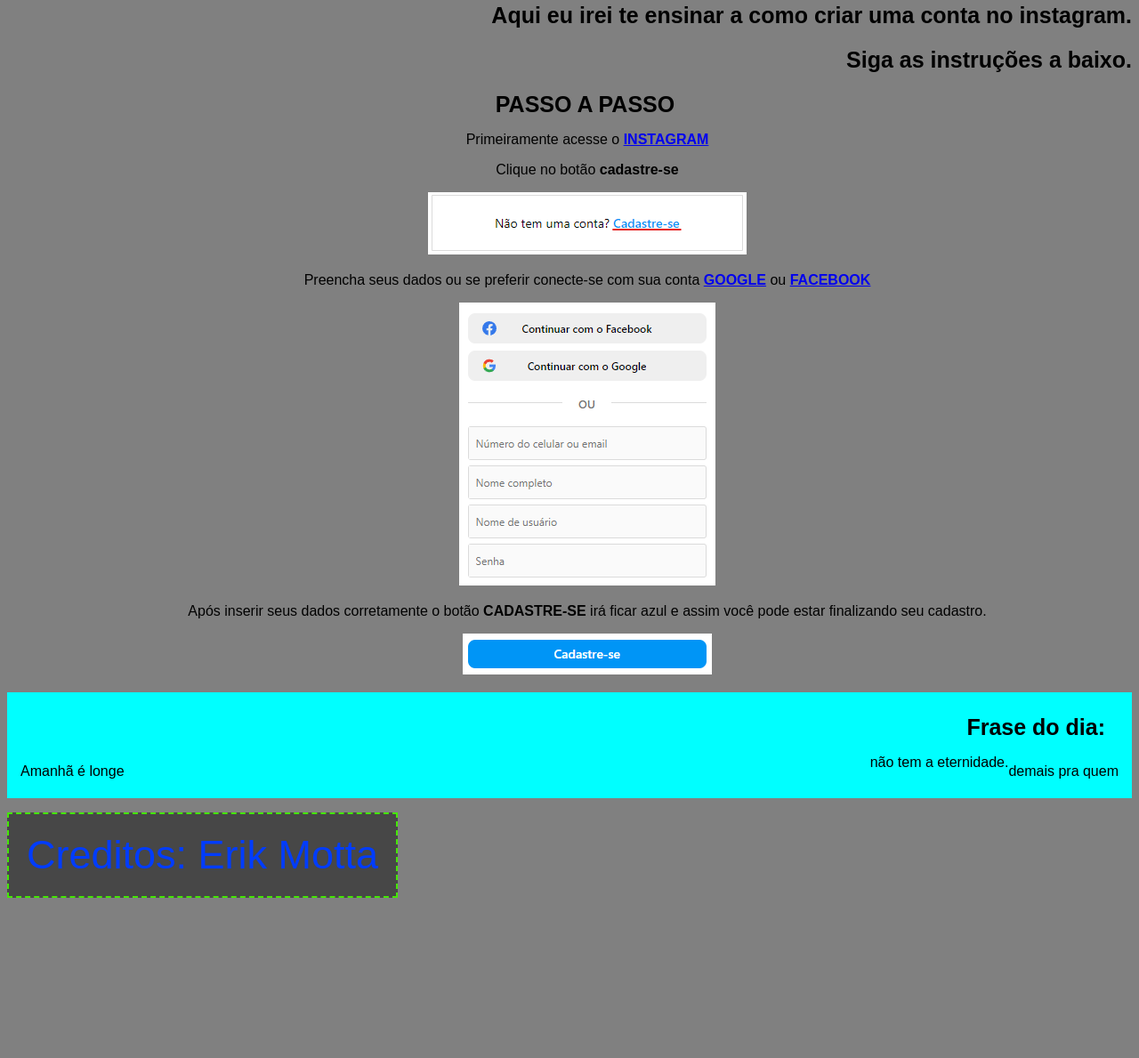
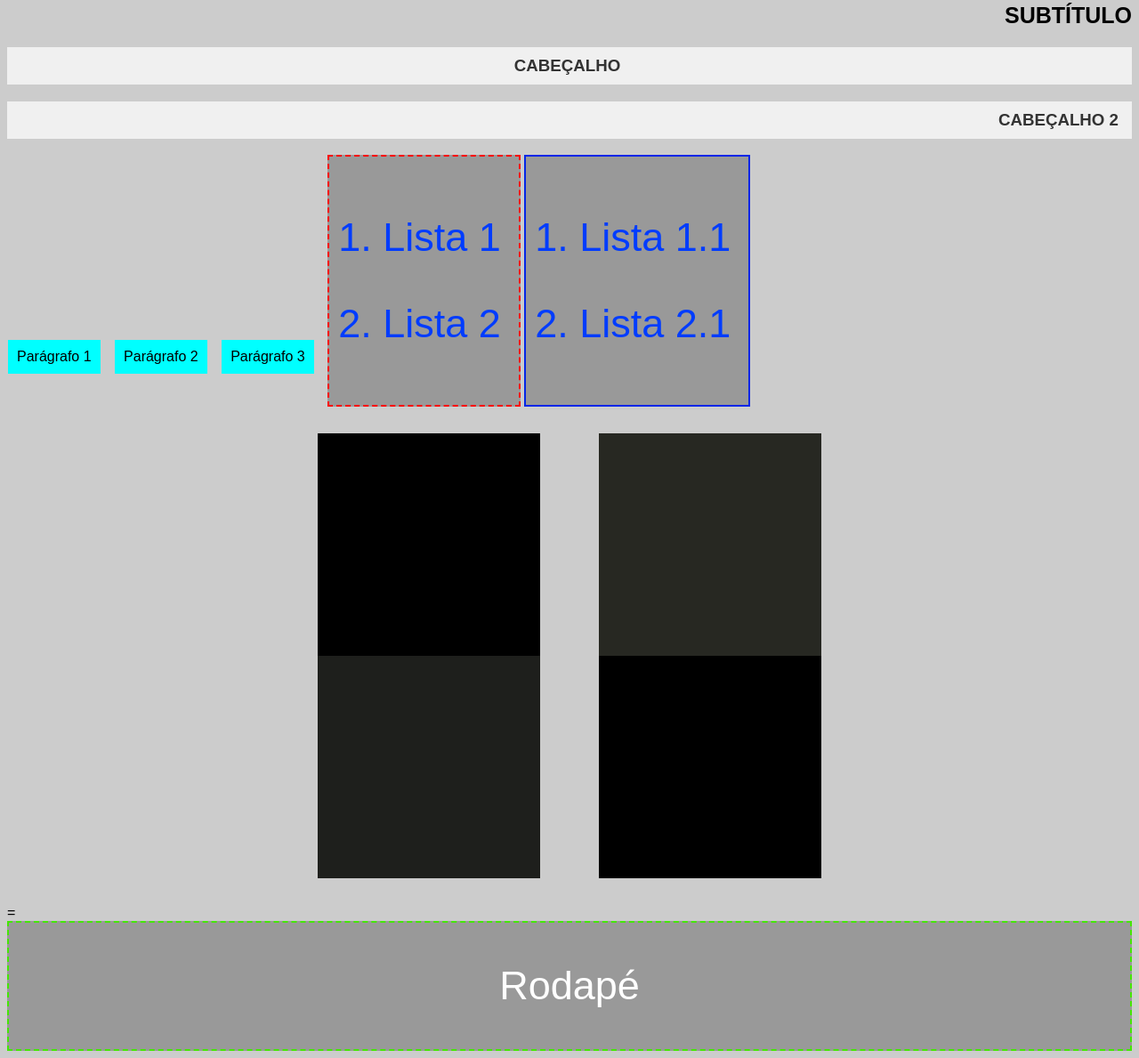
Before and after one commit to mottaerik/html-css-2, a plain HTML site: page index.html in a window 1280 px wide. Shown: the part 169-1358 px from the top of the page at 89% size. Before the commit the page ends 1194 px from the top, so only its background shows below. Drawn offline with Linux system fonts and the light colour scheme.

Commit message:
alterações

```diff
--- a/index.html
+++ b/index.html
@@ -5,38 +5,54 @@
     <link rel="stylesheet" href="./style.css">
     <head>
         <title>Meu site</title>
-        <h1 div class="h1">COMO CRIAR UMA CONTA NO INSTRAGRAM</h1>
-        <h2>Aqui eu irei te ensinar a como criar uma conta no instagram.</h2>
-        <h2>Siga as instruções a baixo.</h2>
+        <h1 div class="h1">TEXTO</h1>
+        <h2>SUBTÍTULO</h2>
     </head>
 
     <body div class="fundo">
         <section style="text-align: center;">
-            <ol>
-            <h3>PASSO A PASSO</h3>
-                <p>Primeiramente acesse o <a href="https://www.instagram.com/"><b>INSTAGRAM</b></a></p>
-                <p>Clique no botão <b>cadastre-se</b></p>
-                <img src="./cadastre-se.png">
-                <p>Preencha seus dados ou se preferir conecte-se com sua conta <a href="https://g.co/kgs/fk4hZEh"><b>GOOGLE</b></a> ou <a href="https://pt-br.facebook.com/login/device-based/regular/login/"><b>FACEBOOK</b></a> </p>
-                <img src="./dados.png">
-                <p>Após inserir seus dados corretamente o botão <b>CADASTRE-SE</b> irá ficar azul e assim você pode estar finalizando seu cadastro.</p>
-                <img src="./cadastro.png">
-            </ol>
+            <h3>CABEÇALHO</h3>
         </section>
 
+        <section style="text-align: right;">
+            <h3>CABEÇALHO 2</h3>
+        </section>
+
+    <div class="paragrafos">
+        <p class="paragrafo">Parágrafo 1</p>
+        <p class="paragrafo">Parágrafo 2</p>
+        <p class="paragrafo">Parágrafo 3</p>
+    </div>
+
+    <div class="lista">
+        <ol>
+            <li><p>Lista 1</p></li>
+            <li><p>Lista 2</p></li>
+        </ol>
+    </div>
+
+    <div class="lista2">
+        <ol>
+            <li><p>Lista 1.1</p></li>
+            <li><p>Lista 2.1</p></li>
+        </ol>
+    </div>
+
+    <div class="imagens">
+        <img src="./1.png" alt="">
+        <img src="./2.png" alt="">
+        <img src="./3.png" alt="">
+        <img src="./4.png" alt="">
+    </div>
+
         <aside>
-            <section style="text-align: right;">
-            <div class="aside">
-            <h3>Frase do dia:</h3>
-            <p style="float: left;">Amanhã é longe
-            <p style="float: right;">demais pra quem</p>
-            <p>não tem a eternidade.</p>
-            </div>
+            <section>
+            <h3 class="lateral">Conteúdo Lateral</h3> =
             </section>
         </aside>
 
-        <footer>
-            <p><span>Creditos: Erik Motta</span></p>
+        <footer style="text-align: center;">
+            <p>Rodapé</p>
         </footer>
     </body>
 
--- a/style.css
+++ b/style.css
@@ -6,14 +6,68 @@
 }
 
 .fundo {
-    background-color: gray;
+    background-color: rgb(204, 204, 204);
     font-family: Arial;
+}
+
+.paragrafo {
+    display: inline-block;
+    vertical-align: top;
+    padding: 10px;
+    background-color: aqua;
+    border: 1px solid #ccc;
+    margin-right: 10px;
+}
+
+.paragrafos {
+    display: inline-block;
+}
+
+.lista {
+    display: inline-block;
+    background-color: rgb(153, 153, 153);
+    padding: 20px;
+    border: 2px dashed rgb(255, 0, 0);
+    color:rgb(0, 60, 255);
+    font-size: 45px;
+}
+
+.lista2 {
+    display: inline-block;
+    background-color: rgb(153, 153, 153);
+    padding: 20px;
+    border: 2px solid rgb(4, 38, 231);
+    color:rgb(0, 60, 255);
+    font-size: 45px;
+}
+
+.imagens {
+    display: flex;
+    flex-wrap: wrap;
+    justify-content: space-around;
+    margin: 0 auto;
+    max-width: 1000px;
+    width: calc(50% - 0px);
+    height: auto;
+    padding: 30px;
+}
+
+.imagem {
+    width: calc(50% - 20px);
+    margin: 10px;
+    max-width: 100%;
+    height: auto;
+}
+
+.lateral {
+    position: fixed;
+    top: 100px;
+    right: 0px;
 }
 
 h1 {
     color:rgb(0, 0, 0);
     font-size: 45px;
-    background-color: aqua;
     padding: 30px;
     text-align: center;
 }
@@ -24,18 +78,16 @@ h2 {
 }
 
 h3 {
-    font-size: 25px;
-    margin-top: 10px;
-    margin-bottom: 10px;
-    margin-right: 15px;
-    margin-left: 10px;
+    padding: 10px 15px 10px 10px;
+    background-color: #f0f0f0;
+    color: #333;
 }
 
-span {
-    display: inline-block;
-    background-color: rgb(71, 71, 71);
-    padding: 20px;
+footer {
+
+    background-color: rgb(153, 153, 153);
+    padding: 0px;
     border: 2px dashed rgb(68, 231, 4);
-    color:rgb(0, 60, 255);
+    color:rgb(255, 255, 255);
     font-size: 45px;
 }
```
Also changed, not shown: 1.png (added), 2.png (added), 3.png (added), 4.png (added), cadastre-se.png (deleted), cadastro.png (deleted), dados.png (deleted), info.txt, instagram-icone.avif (deleted).
